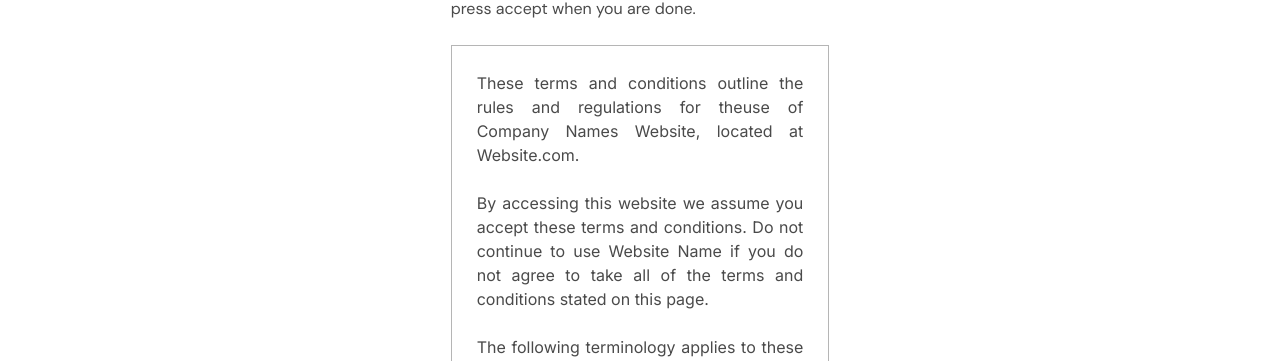
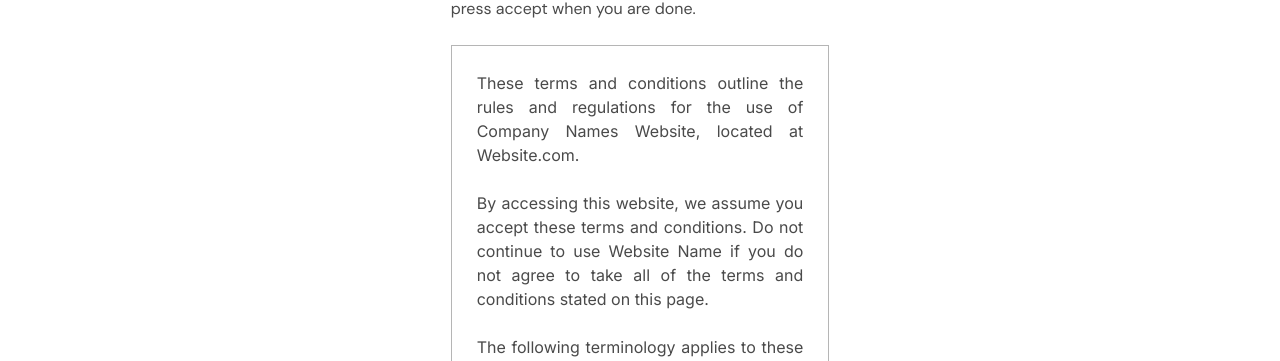
Before and after one commit to biggestcookie/vue-ts-template, a Vue app: page / in a window 1280 px wide. Shown: the part 183-544 px from the top of the page. Built offline with nearby package versions, Linux system fonts and the light colour scheme.

Commit message:
Fix typos in TOSText.ts

```diff
--- a/src/misc/TOSText.ts
+++ b/src/misc/TOSText.ts
@@ -1,10 +1,10 @@
 export const tosText = [
-  "These terms and conditions outline the rules and regulations for theuse of Company Names Website, located at Website.com.",
-  "By accessing this website we assume you accept these terms and conditions. Do not continue to use Website Name if you do not agree to take all of the terms and conditions stated on this page.",
-  "The following terminology applies to these Terms and Conditions, Privacy Statement and Disclaimer Notice and all Agreements: “Client”, “You” and “Your” refers to you, the person log on this website and compliant to the Companys terms and conditions. “The Company”, “Ourselves”, “We”, “Our” and “Us”, refers to our Company. “Party”, “Parties”, or “Us”, refers to both the Client and ourselves. All terms refer to the offer, acceptance and consideration of payment necessary to undertake the process of our assistance to the Client in the most appropriate manner for the express purpose of meeting the Clients needs in respect of provision of the Companys stated services, in accordance with and subject to, prevailing law of Netherlands. Any use of the above terminology or other words in the singular, plural, capitalization and/or he/she or they, are taken as interchangeable and therefore as referring to same.",
-  "We employ the use of cookies. By accessing Website Name, you agreed to use cookies in agreement with the Company Names Privacy Policy. Most interactive websites use cookies to let us retrieve the users details for each visit. Cookies are used by our website to enable the functionality of certain areas to make it easier for people visiting our website. Some of our affiliate/advertising partners may also use cookies.",
+  "These terms and conditions outline the rules and regulations for the use of Company Names Website, located at Website.com.",
+  "By accessing this website, we assume you accept these terms and conditions. Do not continue to use Website Name if you do not agree to take all of the terms and conditions stated on this page.",
+  "The following terminology applies to these Terms and Conditions, Privacy Statement and Disclaimer Notice and all Agreements: “Client”, “You” and “Your” refers to you, the person log on this website and compliant to the Company's terms and conditions. “The Company”, “Ourselves”, “We”, “Our” and “Us”, refers to our Company. “Party”, “Parties”, or “Us”, refers to both the Client and ourselves. All terms refer to the offer, acceptance and consideration of payment necessary to undertake the process of our assistance to the Client in the most appropriate manner for the express purpose of meeting the Clients' needs in respect of provision of the Company's stated services, in accordance with and subject to, prevailing law of Netherlands. Any use of the above terminology or other words in the singular, plural, capitalization and/or he/she or they, are taken as interchangeable and therefore as referring to same.",
+  "We employ the use of cookies. By accessing Website Name, you agreed to use cookies in agreement with the Company Names Privacy Policy. Most interactive websites use cookies to let us retrieve the users' details for each visit. Cookies are used by our website to enable the functionality of certain areas to make it easier for people visiting our website. Some of our affiliate/advertising partners may also use cookies.",
   "Unless otherwise stated, Company Name and/or its licensors own the intellectual property rights for all material on Website Name. All intellectual property rights are reserved. You may access this from Website Name for your own personal use subjected to restrictions set in these terms and conditions. You must not: Republish material from Website Name Sell, rent or sub-license material from Website Name Reproduce, duplicate or copy material from Website Name Redistribute content from Website Name This Agreement shall begin on the date hereof.",
-  "Parts of this website offer an opportunity for users to post and exchange opinions and information in certain areas of the website. Company Name does not filter, edit, publish or review Comments prior to their presence on the website. Comments do not reflect the views and opinions of Company Name,its agents and/or affiliates. Comments reflect the views and opinions of the person who post their views and opinions. To the extent permitted by applicable laws, Company Name shall not be liable for the Comments or for any liability, damages or expenses caused and/or suffered as a result of any use of and/or posting of and/or appearance of the Comments on this website. Company Name reserves the right to monitor all Comments and to remove any Comments which can be considered inappropriate, offensive or causes breach of these Terms and Conditions.",
+  "Parts of this website offer an opportunity for users to post and exchange opinions and information in certain areas of the website. Company Name does not filter, edit, publish or review Comments prior to their presence on the website. Comments do not reflect the views and opinions of Company Name, its agents and/or affiliates. Comments reflect the views and opinions of the person who post their views and opinions. To the extent permitted by applicable laws, Company Name shall not be liable for the Comments or for any liability, damages or expenses caused and/or suffered as a result of any use of and/or posting of and/or appearance of the Comments on this website. Company Name reserves the right to monitor all Comments and to remove any Comments which can be considered inappropriate, offensive or causes breach of these Terms and Conditions.",
   "You warrant and represent that: You are entitled to post the Comments on our website and have all necessary licenses and consents to do so; The Comments do not invade any intellectual property right, including without limitation copyright, patent or trademark of any third party; The Comments do not contain any defamatory, libelous, offensive, indecent or otherwise unlawful material which is an invasion of privacy The Comments will not be used to solicit or promote business or custom or present commercial activities or unlawful activity.",
   "You hereby grant Company Name a non-exclusive license to use, reproduce, edit and authorize others to use, reproduce and edit any of your Comments in any and all forms, formats or media. Hyperlinking to our Content The following organizations may link to our Website without prior written approval: Government agencies; Search engines; News organizations; Online directory distributors may link to our Website in the same manner as they hyperlink to the Websites of other listed businesses; and System wide Accredited Businesses except soliciting non-profit organizations, charity shopping malls, and charity fundraising groups which may not hyperlink to our Web site.",
 ];
```
